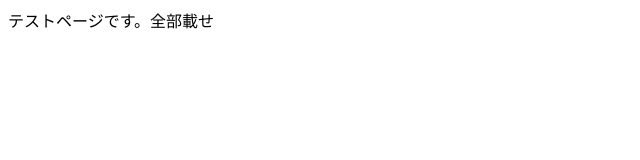
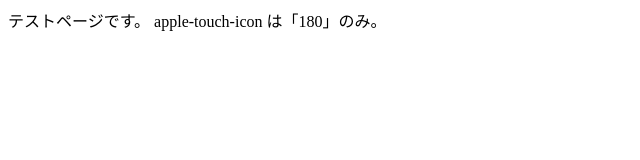
Before and after one commit to yanada-i/yanada-i.github.io, a plain HTML site: page index.html in a window 1280 px wide. Shown: the whole page, without its empty margins (0-640 px from the left). Drawn offline with Linux system fonts and the light colour scheme.

Commit message:
apple-touch-icon は「180」のみ。

```diff
--- a/index.html
+++ b/index.html
@@ -9,14 +9,16 @@
     <link rel="icon" href="/img/favicon/icon.svg" type="image/svg+xml">
     <link rel="icon" href="/favicon.ico" type="image/x-icon">
     <link rel="shortcut icon" href="/favicon.ico" type="image/x-icon">
-    <link rel="apple-touch-icon" sizes="57x57" href="/img/favicon/apple-touch-icon-57x57.png">
+
+<!--     <link rel="apple-touch-icon" sizes="57x57" href="/img/favicon/apple-touch-icon-57x57.png">
     <link rel="apple-touch-icon" sizes="60x60" href="/img/favicon/apple-touch-icon-60x60.png">
     <link rel="apple-touch-icon" sizes="72x72" href="/img/favicon/apple-touch-icon-72x72.png">
     <link rel="apple-touch-icon" sizes="76x76" href="/img/favicon/apple-touch-icon-76x76.png">
     <link rel="apple-touch-icon" sizes="114x114" href="/img/favicon/apple-touch-icon-114x114.png">
     <link rel="apple-touch-icon" sizes="120x120" href="/img/favicon/apple-touch-icon-120x120.png">
     <link rel="apple-touch-icon" sizes="144x144" href="/img/favicon/apple-touch-icon-144x144.png">
-    <link rel="apple-touch-icon" sizes="152x152" href="/img/favicon/apple-touch-icon-152x152.png">
+    <link rel="apple-touch-icon" sizes="152x152" href="/img/favicon/apple-touch-icon-152x152.png"> -->
+
     <link rel="apple-touch-icon" sizes="180x180" href="/img/favicon/apple-touch-icon-180x180.png">
     <link rel="icon" type="image/png" href="/img/favicon/favicon-16x16.png" sizes="16x16">
     <link rel="icon" type="image/png" href="/img/favicon/favicon-32x32.png" sizes="32x32">
@@ -27,7 +29,9 @@
 </head>
 <body>
 
-    テストページです。全部載せ
+    テストページです。
+
+    apple-touch-icon は「180」のみ。
 
 </body>
 </html>
```
